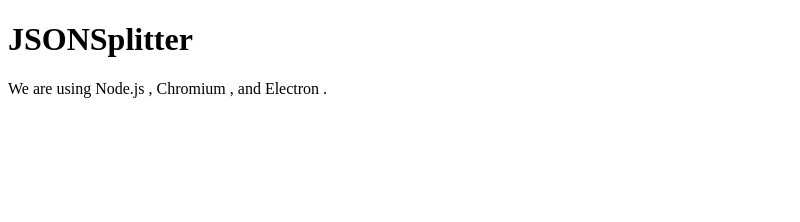
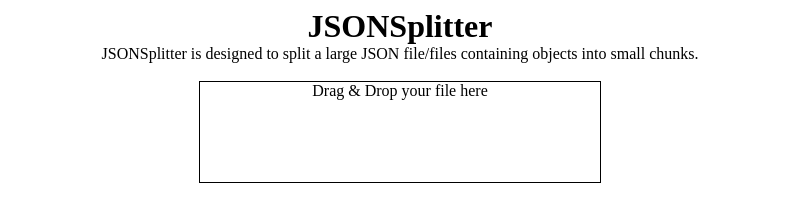
Before and after one commit to VadimNastoyashchy/JSONSplitter, an Electron app: page src/index.html in a window 800 px wide. Drawn offline with Linux system fonts and the light colour scheme.

Commit message:
Add drag&drop func

```diff
--- a/src/index.html
+++ b/src/index.html
@@ -1,4 +1,3 @@
-<!--index.html-->
 <!doctype html>
 <html lang="en">
   <head>
@@ -8,14 +7,19 @@
       content="default-src 'self'; script-src 'self'"
     />
     <title>JSONSplitter</title>
+
+    <link rel="stylesheet" type="text/css" href="./styles.css" />
   </head>
+
   <body>
-    <h1>JSONSplitter</h1>
-    We are using Node.js <span id="node-version"></span>, Chromium
-    <span id="chrome-version"></span>, and Electron
-    <span id="electron-version"></span>.
+    <h1 id="title">JSONSplitter</h1>
+    <p id="sub-title">
+      JSONSplitter is designed to split a large JSON file/files containing
+      objects into small chunks.
+    </p>
+    <br />
+    <div id="drop-area">Drag & Drop your file here</div>
 
-    <!-- You can also require other files to run in this process -->
     <script src="./renderer.js"></script>
   </body>
 </html>
--- a/src/main.js
+++ b/src/main.js
@@ -1,6 +1,3 @@
-// main.js
-
-// Modules to control application life and create native browser window
 const { app, BrowserWindow } = require('electron')
 const path = require('node:path')
 
@@ -18,7 +15,7 @@
   mainWindow.loadFile(path.join(__dirname, '../src/index.html'))
 
   // Open the DevTools.
-  // mainWindow.webContents.openDevTools()
+  mainWindow.webContents.openDevTools()
 }
 
 // This method will be called when Electron has finished
--- a/src/styles.css
+++ b/src/styles.css
@@ -1,3 +1,17 @@
-/* styles.css */
+#title {
+  text-align: center;
+  margin: 0 auto;
+}
 
-/* Add styles here to customize the appearance of your app */
+#sub-title {
+  text-align: center;
+  margin: 0 auto;
+}
+
+#drop-area {
+  width: 400px;
+  height: 100px;
+  border: 1px solid black;
+  text-align: center;
+  margin: 0 auto;
+}
```
Also changed, not shown: src/preload.js (+40 -9 lines).
